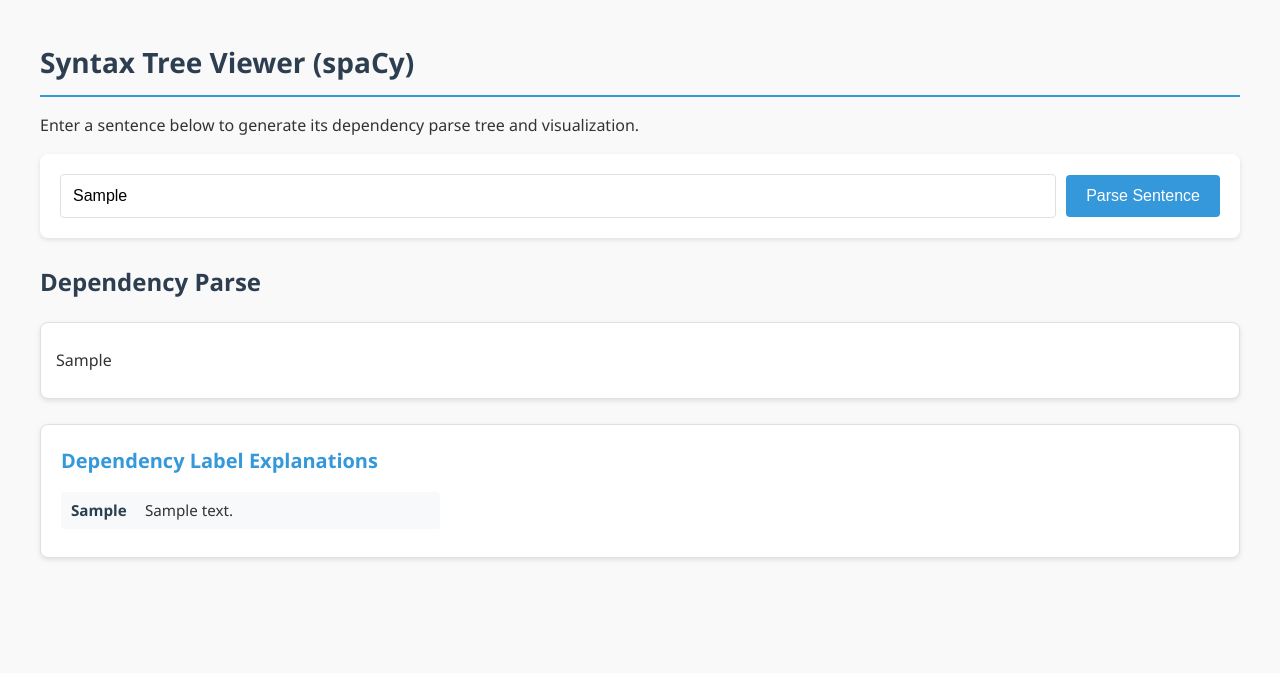
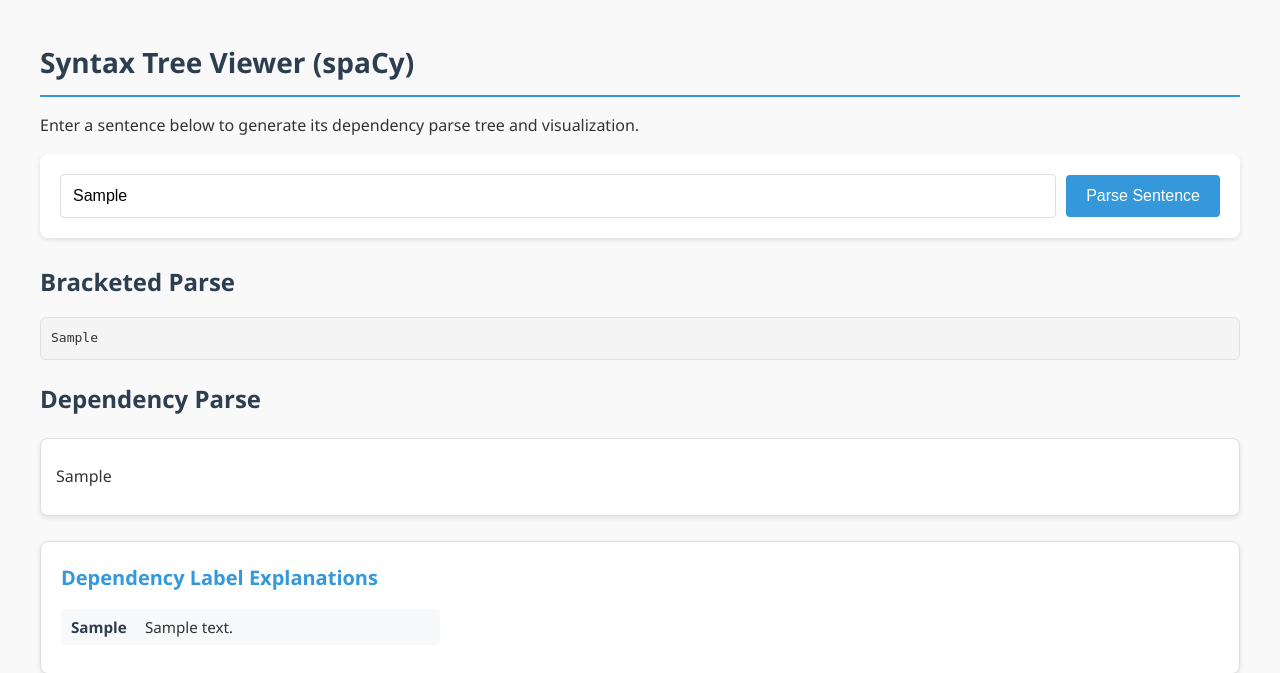
Before and after one commit to nuhyamin1/english-syntax-tree-diagram, a Flask app: template templates/index.html in a window 1280 px wide. Shown: the top 673 px of the page. Run offline with Flask 3, Linux system fonts and the light colour scheme; the template is opened without the code that fills it: most values are stand-ins (such as "Sample title", 1, 10 or a date in 2020).

Commit message:
Add bracketed parse

```diff
--- a/app.py
+++ b/app.py
@@ -1,3 +1,4 @@
+# app.py
 from flask import Flask, render_template, request
 import spacy
 from spacy import displacy
@@ -12,12 +13,42 @@ except OSError:
 
 app = Flask(__name__)
 
+# --- New Function for Bracketed Parse ---
+def build_bracketed_string(token):
+    """
+    Recursively builds a LISP-style bracketed string for a token,
+    including its POS tag, text, and children labeled with their dependency relations.
+    Example output format: (POS Text (DepLabel Child1) (DepLabel Child2) ...)
+    """
+    # Sort children by their position in the sentence for readability
+    children = sorted([child for child in token.children], key=lambda x: x.i)
+
+    # Base case: Leaf node (no children)
+    if not children:
+        # Format: (POS Text)
+        return f"({token.pos_} {token.orth_})"
+    # Recursive case: Node with children
+    else:
+        child_strings = []
+        for child in children:
+            # Recursively get the child's structure
+            child_structure = build_bracketed_string(child)
+            # Wrap the child's structure with its dependency label relative to the current token
+            # Format: (DepLabel ChildStructure)
+            child_strings.append(f"({child.dep_} {child_structure})")
+
+        # Combine the current token's info with its children's structures
+        # Format: (POS Text ChildString1 ChildString2 ...)
+        return f"({token.pos_} {token.orth_} {' '.join(child_strings)})"
+# --- End New Function ---
+
 @app.route('/', methods=['GET', 'POST'])
 def index():
     dependency_html_output = None
     explanations = None # Initialize explanations dictionary
     error_message = None
     sentence = ""
+    bracketed_parse = None # Initialize bracketed parse string
 
     if request.method == 'POST':
         sentence = request.form.get('sentence', '').strip()
@@ -26,14 +57,30 @@ def index():
                 # Process the sentence with spaCy
                 doc = nlp(sentence)
 
-                # --- Add Explanation Logic ---
-                # Get unique dependency labels from the processed document
-                unique_deps = sorted(list(set(token.dep_ for token in doc))) # Sort for consistent order
-                # Create a dictionary mapping dep label to its explanation
+                # --- Add Explanation Logic --- (Same as before)
+                unique_deps = sorted(list(set(token.dep_ for token in doc)))
                 explanations = {dep: spacy.explain(dep) for dep in unique_deps if spacy.explain(dep)}
                 # --- End Explanation Logic ---
 
-                # Generate displaCy HTML (same as before)
+                # --- Generate Bracketed Parse String using the new function ---
+                roots = [token for token in doc if token.head == token]
+                if roots:
+                    # Assuming a single root for most well-formed sentences
+                    # Build the structure starting from the root
+                    root_structure = build_bracketed_string(roots[0])
+                    # Wrap the entire structure in a (ROOT ...) tag
+                    bracketed_parse = f"(ROOT {root_structure})"
+                    # Optional: Handle multiple roots if necessary (less common)
+                    # if len(roots) > 1:
+                    #    root_structures = [build_bracketed_string(r) for r in roots]
+                    #    bracketed_parse = f"(MULTI_ROOT {' '.join(root_structures)})"
+                else:
+                     bracketed_parse = "(NO_ROOT_FOUND)" # Should generally not happen
+
+                # --- End Bracketed Parse Generation ---
+
+
+                # Generate displacy HTML (same as before)
                 options = {
                     'compact': True,
                     'bg': '#fafafa',
@@ -54,7 +101,8 @@ def index():
                            dependency_html_output=dependency_html_output,
                            explanations=explanations, # Pass the explanations dict
                            error=error_message,
-                           input_sentence=sentence)
+                           input_sentence=sentence,
+                           bracketed_parse=bracketed_parse) # Pass the new bracketed parse
 
 if __name__ == '__main__':
     app.run(debug=True)
--- a/templates/index.html
+++ b/templates/index.html
@@ -179,6 +179,11 @@
         <p class="error">{{ error }}</p>
     {% endif %}
 
+    {% if bracketed_parse %}
+        <h2>Bracketed Parse</h2>
+        <pre style="background:#f4f4f4; padding:10px; border-radius:6px; border:1px solid #e0e0e0; font-family:monospace; white-space:pre-wrap;">{{ bracketed_parse }}</pre>
+    {% endif %}
+
     {% if dependency_html_output %}
         <h2>Dependency Parse</h2>
         <div class="displacy-container">
```
